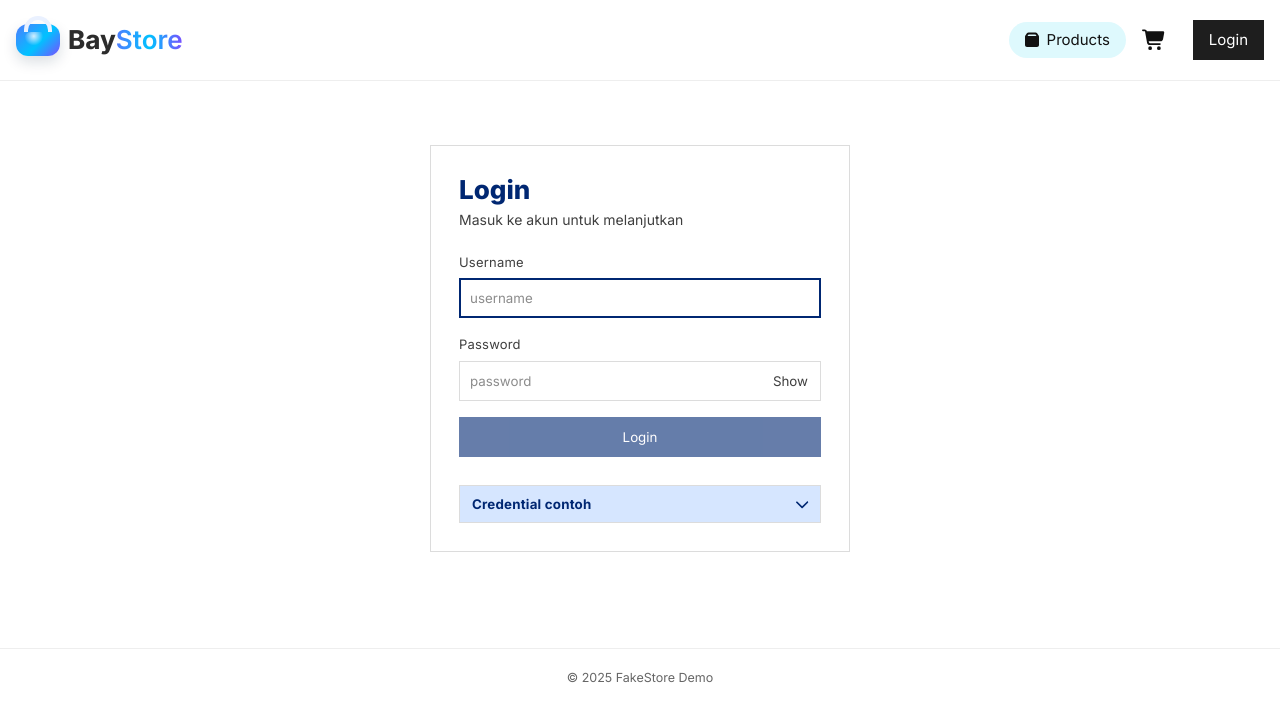
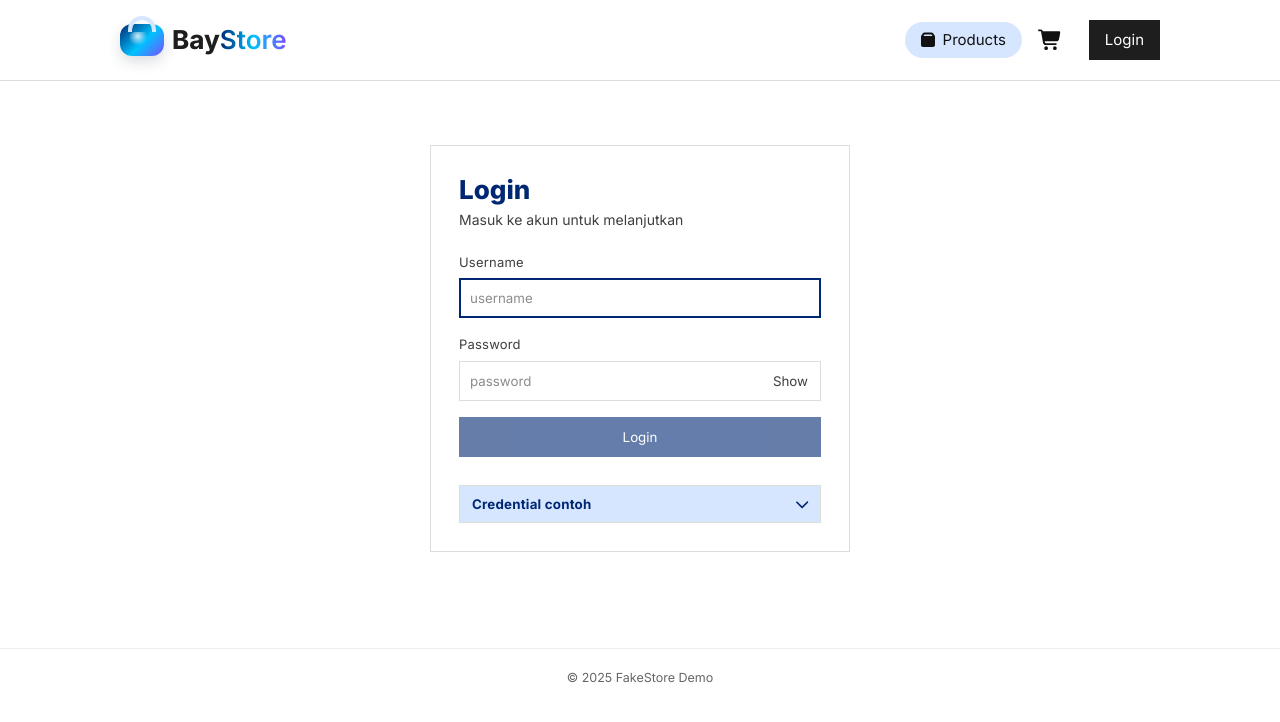
Before and after one commit to bayufadayan/ecommerce-catalog, a Vue app: page /login in a window 1280 px wide. Shown: the top 722 px of the page. Built offline with nearby package versions, Linux system fonts and the light colour scheme; no server answers.

Commit message:
feat(navbar): implement responsive navbar with mobile menu toggle

```diff
--- a/src/assets/style/main.css
+++ b/src/assets/style/main.css
@@ -278,7 +278,320 @@
   box-shadow: 0 8px 18px rgba(0, 0, 0, .12);
 }
 
+/* ==== Navbar Styles ==== */
+.nav {
+  display: flex;
+  align-items: center;
+  justify-content: space-between;
+  padding: 12px 16px;
+  border-bottom: 1px solid var(--color-border);
+  position: sticky;
+  top: 0;
+  background: var(--color-neutral-50);
+  z-index: 10;
+}
+
+.nav-container {
+  display: flex;
+  align-items: center;
+  justify-content: space-between;
+  width: 100%;
+  max-width: 1040px;
+  margin: 0 auto;
+}
+
+.links {
+  display: flex;
+  gap: 16px;
+  align-items: center;
+}
+
+.products-link {
+  background-color: var(--color-primary-light);
+  display: flex;
+  gap: 8px;
+  justify-content: center;
+  align-items: center;
+  border-radius: 100px;
+  padding: 6px 16px;
+}
+
+.icon-products {
+  font-size: 16px;
+}
+
+.brand a {
+  font-weight: 700;
+  text-decoration: none;
+}
+
+.cart-link {
+  position: relative;
+  display: inline-flex;
+  align-items: center;
+  gap: 8px;
+}
+
+.cart-link .icon {
+  font-size: 20px;
+}
+
+.badge {
+  position: absolute;
+  top: -8px;
+  right: -6px;
+  min-width: 18px;
+  width: fit-content;
+  height: 18px;
+  padding-inline: 2px;
+  border-radius: 10px;
+  display: grid;
+  font-size: 11px;
+  font-weight: 500;
+  line-height: normal;
+  color: var(--color-neutral-50);
+  background: var(--color-secondary);
+  border: 2px solid var(--color-neutral-50);
+  pointer-events: none;
+  display: flex;
+  justify-content: center;
+  align-items: center;
+}
+
+.linklike {
+  background: none;
+  border: none;
+  padding: 0;
+  cursor: pointer;
+  color: inherit;
+}
+
+.user-menu {
+  position: relative;
+}
+
+.user-trigger {
+  display: flex;
+  align-items: center;
+  border: none;
+  background: transparent;
+  cursor: pointer;
+  font: inherit;
+  color: var(--color-text-primary);
+  font-weight: 600;
+  gap: 10px;
+  color: var(--color-neutral-50);
+}
+
+.hello {
+  line-height: normal;
+}
+
+.caret {
+  transition: transform .15s ease;
+}
+
+.caret.open {
+  transform: rotate(180deg);
+}
+
+.dropdown {
+  position: absolute;
+  right: 0;
+  top: calc(100% + 8px);
+  min-width: 160px;
+  background: var(--color-neutral-50);
+  border: 1px solid var(--color-border);
+  border-radius: 10px;
+  box-shadow: 0 10px 24px rgba(15, 39, 66, .12);
+  padding: 6px;
+  list-style: none;
+  margin: 0;
+  z-index: 50;
+}
+
+.dropdown li>a,
+.dropdown li>.linklike {
+  display: block;
+  width: 100%;
+  text-align: left;
+  padding: 10px 12px;
+  border-radius: 8px;
+  text-decoration: none;
+  color: var(--color-text-primary);
+  font-weight: 600;
+  background: transparent;
+  border: none;
+  cursor: pointer;
+}
+
+.dropdown li>a:hover,
+.dropdown li>.linklike:hover {
+  background: var(--color-primary-light);
+}
+
+.icon {
+  font-size: 20px;
+  vertical-align: middle;
+}
+
+.login {
+  margin-left: 10px;
+}
+
+.profile {
+  padding-inline: 8px;
+}
+
+.user-icon {
+  font-size: 19px;
+}
+
+/* ==== Logo Styles ==== */
+.logo {
+  margin: 0;
+  padding: 0;
+  display: inline-flex;
+  align-items: center;
+  gap: 8px;
+  padding-block: 12px;
+}
+
+.logo-mark {
+  width: 44px;
+  height: 32px;
+  border-radius: 12px;
+  position: relative;
+  display: inline-block;
+  background: linear-gradient(135deg, var(--color-primary), #00c2ff 55%, #7b4dff);
+  box-shadow: 0 6px 14px rgba(15, 39, 66, .15);
+}
+
+.logo-mark::before {
+  content: "";
+  position: absolute;
+  left: 50%;
+  top: -8px;
+  transform: translateX(-50%);
+  width: 28px;
+  height: 16px;
+  border: 4px solid var(--color-primary-light);
+  border-bottom: none;
+  border-radius: 14px 14px 0 0;
+}
+
+.logo-mark::after {
+  content: "";
+  position: absolute;
+  inset: 8px 8px 10px;
+  border-radius: 9px;
+  background: radial-gradient(circle at 35% 30%, rgba(255, 255, 255, .8), rgba(255, 255, 255, 0) 45%);
+}
+
+.logo-text {
+  font-size: 26px;
+  line-height: 1;
+  font-weight: 750;
+  color: var(--color-text-primary);
+}
+
+.logo-text span {
+  background: linear-gradient(90deg, var(--color-primary), #00c2ff, #7b4dff);
+  -webkit-background-clip: text;
+  background-clip: text;
+  color: transparent;
+  font-weight: 600;
+}
+
+.logo:hover .logo-mark {
+  transform: translateY(-2px);
+  transition: transform 0.2s ease;
+}
+
 /* ==== Responsive ==== */
+@media (max-width: 768px) {
+  .nav {
+    padding: 8px 16px;
+  }
+
+  .nav-container {
+    position: relative;
+  }
+
+  .links {
+    position: fixed;
+    top: 60px;
+    left: 0;
+    right: 0;
+    background: var(--color-neutral-50);
+    padding: 16px;
+    flex-direction: column;
+    align-items: stretch;
+    gap: 12px;
+    border-bottom: 1px solid var(--color-border);
+    transform: translateY(-100%);
+    opacity: 0;
+    transition: all 0.3s ease;
+    visibility: hidden;
+  }
+
+  .links.open {
+    transform: translateY(0);
+    opacity: 1;
+    visibility: visible;
+  }
+
+  .products-link {
+    justify-content: flex-start;
+  }
+
+  .cart-link {
+    justify-content: flex-start;
+  }
+
+  .mobile-menu-toggle {
+    display: block;
+    background: none;
+    border: none;
+    padding: 8px;
+    cursor: pointer;
+    color: var(--color-text-primary);
+  }
+
+  .mobile-menu-toggle .icon {
+    font-size: 24px;
+  }
+
+  .mobile-menu-toggle:hover {
+    color: var(--color-primary);
+  }
+
+  .profile {
+    width: 100%;
+    padding: 0;
+  }
+
+  .user-trigger {
+    width: 100%;
+    justify-content: space-between;
+    padding: 8px 12px;
+    border-radius: 8px;
+    background: var(--color-primary-light);
+  }
+
+  .dropdown {
+    position: static;
+    margin-top: 8px;
+    box-shadow: none;
+  }
+}
+
+@media (min-width: 769px) {
+  .mobile-menu-toggle {
+    display: none;
+  }
+}
+
 @media (max-width: 420px) {
   .cred__row {
     grid-template-columns: 90px 1fr;
--- a/src/components/common/LogoApp.vue
+++ b/src/components/common/LogoApp.vue
@@ -10,64 +10,3 @@ export default {
         <figcaption class="logo-text">Bay<span>Store</span></figcaption>
     </figure>
 </template>
-
-<style scoped>
-.logo {
-    margin: 0;
-    padding: 0;
-    display: inline-flex;
-    align-items: center;
-    gap: 8px;
-    padding-block: 12px;
-}
-
-.logo-mark {
-    width: 44px;
-    height: 32px;
-    border-radius: 12px;
-    position: relative;
-    display: inline-block;
-    background: linear-gradient(135deg, #4f7cff, #00c2ff 55%, #7b4dff);
-    box-shadow: 0 6px 14px rgba(15, 39, 66, .15);
-}
-
-.logo-mark::before {
-    content: "";
-    position: absolute;
-    left: 50%;
-    top: -8px;
-    transform: translateX(-50%);
-    width: 28px;
-    height: 16px;
-    border: 4px solid #eaf1ff;
-    border-bottom: none;
-    border-radius: 14px 14px 0 0;
-}
-
-.logo-mark::after {
-    content: "";
-    position: absolute;
-    inset: 8px 8px 10px;
-    border-radius: 9px;
-    background: radial-gradient(circle at 35% 30%, rgba(255, 255, 255, .8), rgba(255, 255, 255, 0) 45%);
-}
-
-.logo-text {
-    font-size: 26px;
-    line-height: 1;
-    font-weight: 750;
-    color: #2C2C2C;
-}
-
-.logo-text span {
-    background: linear-gradient(90deg, #4f7cff, #00c2ff, #7b4dff);
-    -webkit-background-clip: text;
-    background-clip: text;
-    color: transparent;
-    font-weight: 600;
-}
-
-.logo:hover .logo-mark {
-    transform: translateY(-2px);
-}
-</style>
--- a/src/components/layout/Navbar.vue
+++ b/src/components/layout/Navbar.vue
@@ -6,7 +6,10 @@ export default {
     name: 'NavbarView',
     components: { LogoApp },
     data() {
-        return { open: false }
+        return {
+            open: false,
+            mobileMenuOpen: false
+        }
     },
     computed: {
         ...mapGetters('auth', ['isAuthenticated']),
@@ -25,6 +28,16 @@ export default {
         toggleMenu() { this.open = !this.open },
         openMenu() { this.open = true },
         closeMenu() { this.open = false },
+        toggleMobileMenu() {
+            this.mobileMenuOpen = !this.mobileMenuOpen
+            if (!this.mobileMenuOpen) {
+                this.closeMenu()
+            }
+        },
+        closeMobileMenu() {
+            this.mobileMenuOpen = false
+            this.closeMenu()
+        },
         handleOutside(e) {
             if (!this.open) return
             const el = this.$refs.menu
@@ -53,19 +66,25 @@ export default {
 
 <template>
     <header class="nav">
+        <div class="nav-container">
             <div class="brand">
-            <router-link to="/products">
+                <router-link to="/products" @click.native="closeMobileMenu">
                     <LogoApp />
                 </router-link>
             </div>
 
-        <nav class="links">
-            <router-link to="/products" exact-active-class="active" class="products-link">
+            <button class="mobile-menu-toggle" @click="toggleMobileMenu" aria-label="Toggle menu">
+                <FaIcon :icon="mobileMenuOpen ? 'times' : 'bars'" class="icon" />
+            </button>
+
+            <nav :class="['links', { open: mobileMenuOpen }]">
+                <router-link to="/products" exact-active-class="active" class="products-link"
+                    @click.native="closeMobileMenu">
                     <FaIcon icon="box" class="icon-products" />
                     <span>Products</span>
                 </router-link>
 
-            <router-link to="/cart" class="cart-link" exact-active-class="active">
+                <router-link to="/cart" class="cart-link" exact-active-class="active" @click.native="closeMobileMenu">
                     <FaIcon icon="shopping-cart" class="icon" />
                     <span v-if="count > 0" class="badge">{{ displayCount }}</span>
                 </router-link>
@@ -75,7 +94,8 @@ export default {
                     <!-- USER DROPDOWN -->
                     <div class="btn profile" ref="menu">
                         <button class="user-trigger" @click.stop="toggleMenu" @keydown.down.prevent="openMenu"
-                        @keydown.esc.prevent="closeMenu" :aria-expanded="open ? 'true' : 'false'" aria-haspopup="true">
+                            @keydown.esc.prevent="closeMenu" :aria-expanded="open ? 'true' : 'false'"
+                            aria-haspopup="true">
                             <FaIcon icon="user-circle" class="user-icon" />
                             <span class="hello">Hi, {{ greet || 'Account' }}</span>
                             <span :class="{ open }">
@@ -99,169 +119,10 @@ export default {
                 </template>
 
                 <template v-else>
-                <router-link to="/login" exact-active-class="active" class="btn login">Login</router-link>
+                    <router-link to="/login" exact-active-class="active" class="btn login"
+                        @click.native="closeMobileMenu">Login</router-link>
                 </template>
             </nav>
+        </div>
     </header>
 </template>
-
-<style scoped>
-.nav {
-    display: flex;
-    align-items: center;
-    justify-content: space-between;
-    padding: 12px 16px;
-    border-bottom: 1px solid #eee;
-    position: sticky;
-    top: 0;
-    background: #fff;
-    z-index: 10;
-}
-
-.links {
-    display: flex;
-    gap: 16px;
-    align-items: center;
-}
-
-.products-link {
-    background-color: #def9fd;
-    display: flex;
-    gap: 8px;
-    justify-content: center;
-    align-items: center;
-    border-radius: 100px;
-    padding: 6px 16px;
-}
-
-.icon-products {
-    font-size: 16px;
-}
-
-.brand a {
-    font-weight: 700;
-    text-decoration: none;
-}
-
-.cart-link {
-    position: relative;
-    display: inline-flex;
-    align-items: center;
-    gap: 8px;
-}
-
-.cart-link .icon {
-    font-size: 20px;
-}
-
-.badge {
-    position: absolute;
-    top: -8px;
-    right: -6px;
-    min-width: 18px;
-    width: fit-content;
-    height: 18px;
-    padding-inline: 2px;
-    border-radius: 10px;
-    display: grid;
-    font-size: 11px;
-    font-weight: 500;
-    line-height: normal;
-    color: #fff;
-    background: #ef4444;
-    border: 2px solid #fff;
-    pointer-events: none;
-    display: flex;
-    justify-content: center;
-    align-items: center;
-}
-
-
-.linklike {
-    background: none;
-    border: none;
-    padding: 0;
-    cursor: pointer;
-    color: inherit;
-}
-
-.user-menu {
-    position: relative;
-}
-
-.user-trigger {
-    display: flex;
-    align-items: center;
-    border: none;
-    background: transparent;
-    cursor: pointer;
-    font: inherit;
-    color: white;
-    font-weight: 600;
-    gap: 10px;
-}
-
-.hello {
-    line-height: normal;
-}
-
-.caret {
-    transition: transform .15s ease;
-}
-
-.caret.open {
-    transform: rotate(180deg);
-}
-
-.dropdown {
-    position: absolute;
-    right: 0;
-    top: calc(100% + 8px);
-    min-width: 160px;
-    background: #fff;
-    border: 1px solid #e6eaf0;
-    border-radius: 10px;
-    box-shadow: 0 10px 24px rgba(15, 39, 66, .12);
-    padding: 6px;
-    list-style: none;
-    margin: 0;
-    z-index: 50;
-}
-
-.dropdown li>a,
-.dropdown li>.linklike {
-    display: block;
-    width: 100%;
-    text-align: left;
-    padding: 10px 12px;
-    border-radius: 8px;
-    text-decoration: none;
-    color: #2c2c2c;
-    font-weight: 600;
-    background: transparent;
-    border: none;
-    cursor: pointer;
-}
-
-.dropdown li>a:hover,
-.dropdown li>.linklike:hover {
-    background: #f3f6fb;
-}
-
-.icon {
-    font-size: 20px;
-    vertical-align: middle;
-}
-
-.login {
-    margin-left: 10px;
-}
-
-.profile {
-    padding-inline: 8px;
-}
-
-.user-icon {
-    font-size: 19px;
-}
-</style>
--- a/src/main.js
+++ b/src/main.js
@@ -4,10 +4,10 @@ import router from '@/router';
 import store from '@/store';
 import '@/assets/style/main.css';
 import { library } from '@fortawesome/fontawesome-svg-core';
-import { faShoppingCart, faUser, faRightFromBracket, faUserCircle, faBox, faChevronDown, faCopy } from '@fortawesome/free-solid-svg-icons';
+import { faShoppingCart, faUser, faRightFromBracket, faUserCircle, faBox, faChevronDown, faCopy, faTimes, faBars } from '@fortawesome/free-solid-svg-icons';
 import { FontAwesomeIcon } from '@fortawesome/vue-fontawesome';
 
-library.add(faShoppingCart, faUser, faRightFromBracket, faUserCircle, faBox, faChevronDown, faCopy);
+library.add(faShoppingCart, faUser, faRightFromBracket, faUserCircle, faBox, faChevronDown, faCopy, faTimes, faBars);
 Vue.component('FaIcon', FontAwesomeIcon)
 
 Vue.config.productionTip = false
```
Lines whose indentation alone changed are shown as unchanged.
